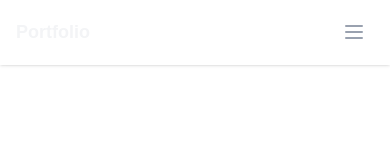
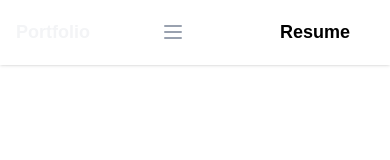
Before and after one commit to TjayAmit/TjayAmit, a Next.js app: page / in a window 390 px wide. Shown: the top 160 px of the page. Built offline with nearby package versions, Linux system fonts and the light colour scheme.

Commit message:
update downloadResume

```diff
--- /dev/null
+++ b/src/assets/resume/resume.ts
@@ -0,0 +1,8 @@
+// To use this:
+// 1. Convert your PDF to base64 using:
+//    node -e "console.log(fs.readFileSync('path/to/your/resume.pdf').toString('base64'))"
+// 2. Paste the output below replacing PASTE_BASE64_STRING_HERE
+// 3. Set your desired filename
+
+export const RESUME_DATA = "PASTE_BASE64_STRING_HERE";
+export const RESUME_FILENAME = "YourName_Resume.pdf";
--- a/src/components/Navbar.tsx
+++ b/src/components/Navbar.tsx
@@ -2,12 +2,20 @@
 
 import Link from "next/link";
 import { useState } from "react";
+import Button from "./Button";
 
 export default function Navbar() {
 	const [isOpen, setIsOpen] = useState(false);
+	const [loading, setLoading] = useState(false);
 
 	function downloadResume() {
-		console.log("Click downloadResume");
+		setLoading(true);
+		// Simple link approach
+		const link = document.createElement('a');
+		link.href = '/assets/resume.pdf';
+		link.download = 'YourName_Resume.pdf';
+		link.click();
+		setLoading(false);
 	}
 
 	return (
@@ -73,15 +81,14 @@ export default function Navbar() {
 					</div>
 
 					{/* Resume Button */}
-					<div className="hidden md:flex items-center ml-4">
-						<button
-							type="button"
-							onClick={downloadResume}
-							className="h-10 flex items-center px-6 cursor-pointer bg-white rounded-3xl"
-						>
-							<span className="font-semibold text-black text-lg">Resume</span>
-						</button>
-					</div>
+				    <Button
+						variant='primary'
+						onClick={downloadResume}
+						className="custom-class"
+						disabled={loading}
+					>
+						Resume
+					</Button>
 				</div>
 
 				{/* Mobile Navigation */}
```
